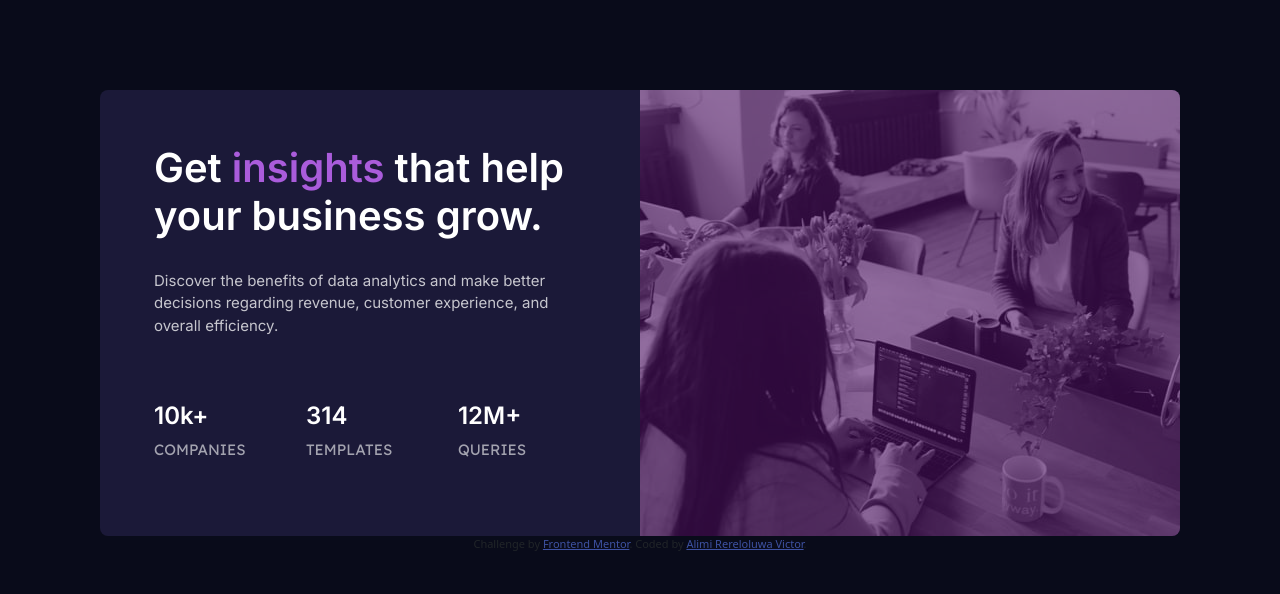
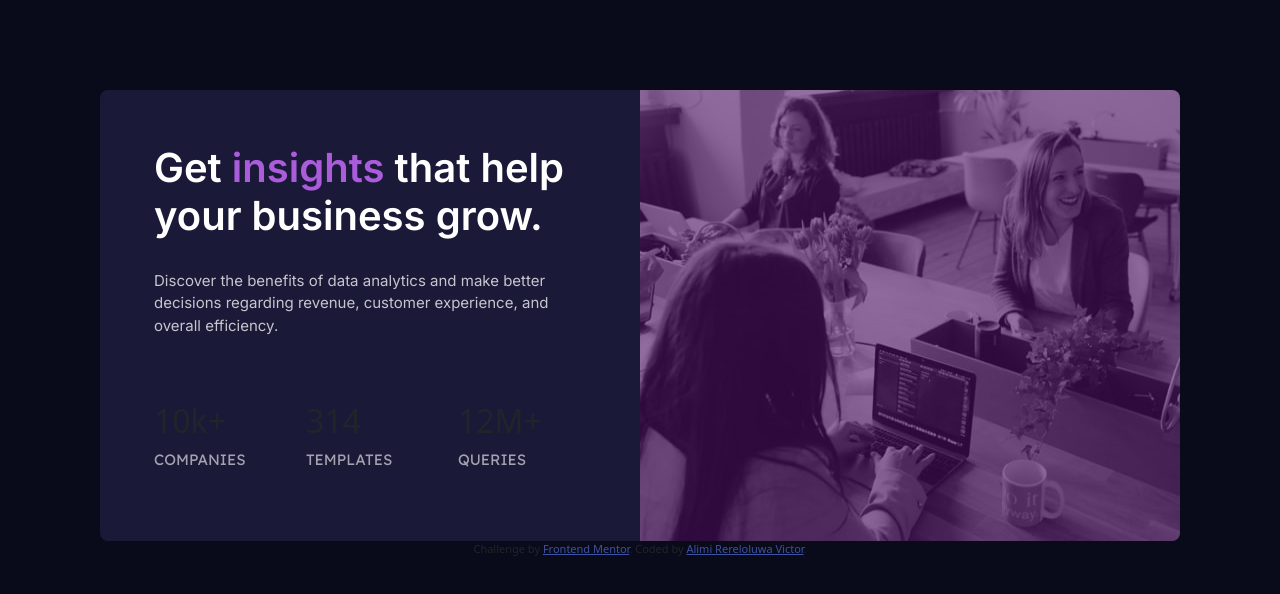
Before and after one commit to rereloluwavictor2001/Frontend-Mentor-Stats-preview-card-component, a plain HTML site: page index.html in a window 1280 px wide. Drawn offline with nearby package versions, Linux system fonts and the light colour scheme.

Commit message:
Update index.html

```diff
--- a/index.html
+++ b/index.html
@@ -32,15 +32,15 @@
 
         <div class="row">
           <div class="col-lg-4">
-            <h4>10k+</h4>
+            <h2>10k+</h2>
             <p class="stat-headings">COMPANIES</p>
           </div>
           <div class="col-lg-4">
-            <h4>314</h4>
+            <h2>314</h2>
             <p class="stat-headings">TEMPLATES</p>
           </div>
           <div class="col-lg-4">
-            <h4>12M+</h4>
+            <h2>12M+</h2>
             <p class="stat-headings">QUERIES</p>
           </div>
         </div>
```
